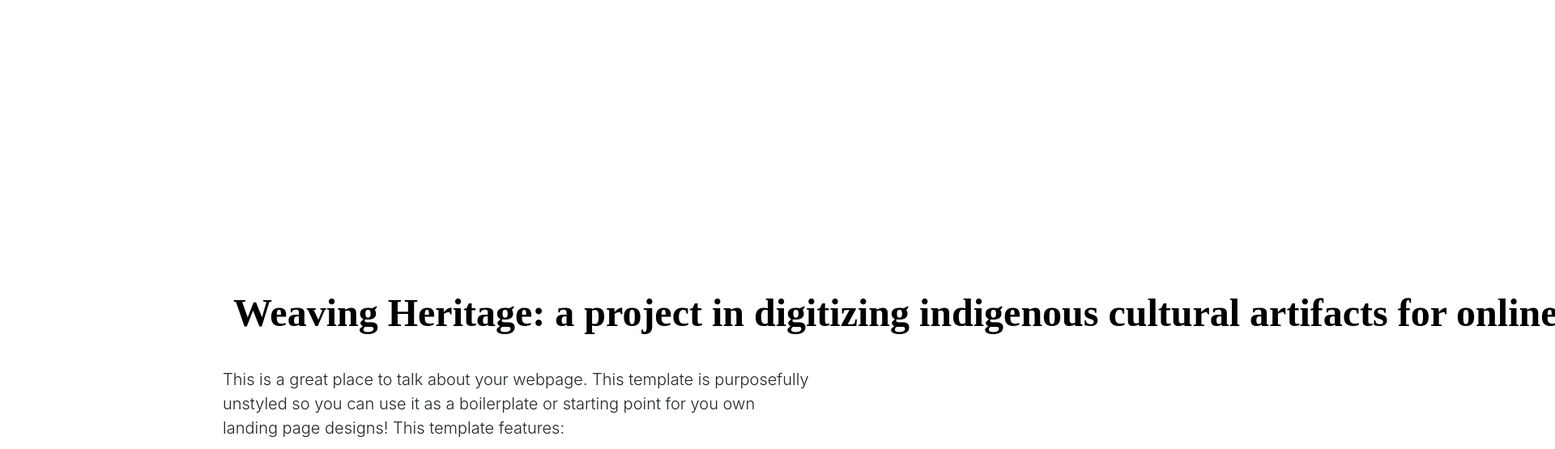
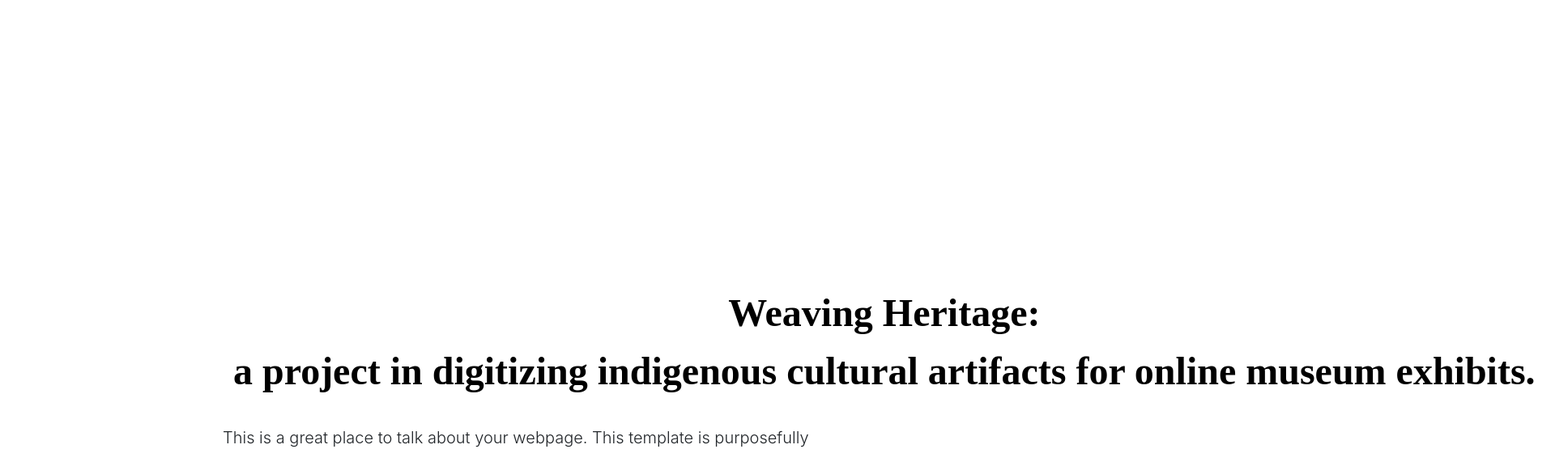
Before and after one commit to holtMSU/Chiprojectabout, a website: page index.html in a window 1280 px wide. Shown: the part 62-617 px from the top of the page at 81% size, 1920 px wide, since content can reach past the window. Drawn offline with Linux system fonts and the light colour scheme.

Commit message:
add break

```diff
--- a/index.html
+++ b/index.html
@@ -54,7 +54,7 @@
       <div class="container">
         <div class="row">
           <div class="col-lg-8 mx-auto">
-            <h2><button type="button" class="btn btn-link"><font face="Times New Roman" font size="12" color="black"><p class="thick">Weaving Heritage: a project in digitizing indigenous cultural artifacts for online museum exhibits. </p></font></button></h2>
+            <h2><button type="button" class="btn btn-link"><font face="Times New Roman" font size="12" color="black"><p class="thick">Weaving Heritage: <br>a project in digitizing indigenous cultural artifacts for online museum exhibits.</br> </p></font></button></h2>
             <p class="lead">This is a great place to talk about your webpage. This template is purposefully unstyled so you can use it as a boilerplate or starting point for you own landing page designs! This template features:</p>
             <ul>
               <li>Clickable nav links that smooth scroll to page sections</li>
```
